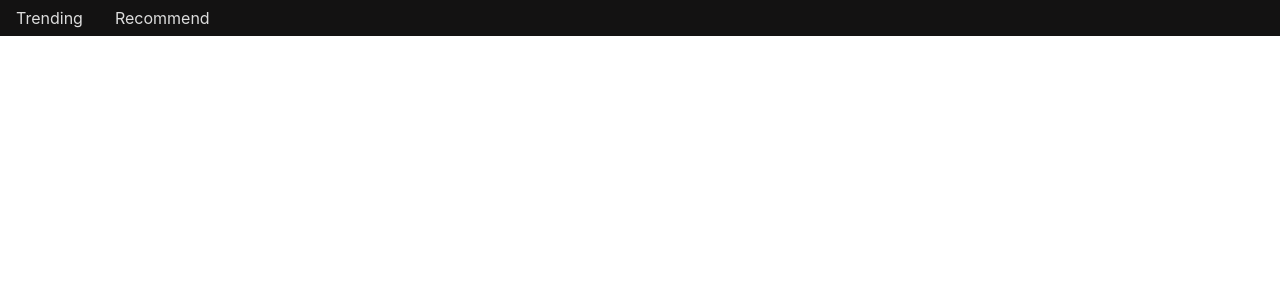
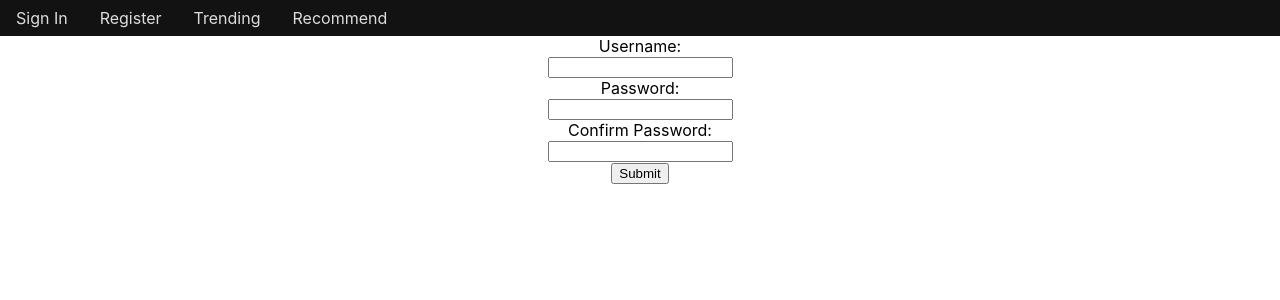
Before and after one commit to Codeworm08/Movie-Recommendation, a React (Create React App) app: page /register in a window 1280 px wide. Before the commit this address had no page. Shown: the top 300 px of the page. Built offline with nearby package versions, Linux system fonts and the light colour scheme.

Commit message:
user data attempt using contexts

```diff
--- a/src/App.js
+++ b/src/App.js
@@ -1,17 +1,37 @@
 import './App.css';
 import Recommend from './components/recommend';
+import UserContext from './UserContext';
 import Genre from './components/genre';
 import Movie from './components/movie'
 import { Link, Route, Routes } from 'react-router-dom';
+import SignIn from './components/SignIn';
+import Register from './components/Register';
+import { useContext } from 'react';
+import SignOut from './components/SignOut';
 function App() {
+  const {isLoggedIn,loggedUser}=useContext(UserContext);
   return (
     <>
       <div className='Nav'>
+      {isLoggedIn? (
+        <>
+          <Link to="/favorites">Favorites</Link>
+          <Link to="/signout">Sign Out</Link>
+        </>
+      ):(
+        <>
+          <Link to="/signin">Sign In</Link>
+          <Link to="/register">Register</Link>
+        </>
+      )}
         <Link to="/">Trending</Link>
         <Link to="/choose">Recommend</Link>
       </div>
       <div className="App">
         <Routes>
+        <Route path="/signin" element={<SignIn/>}/>
+        <Route path="/register" element={<Register/>}/>
+        <Route path="/signout" element={<SignOut/>}/>
         <Route path="/choose" element={<Genre/>}/>
         <Route path="movie/:id" element={<Movie />}/>
         <Route path="/recommendation/:genre" element={<Recommend />}/>
--- /dev/null
+++ b/src/UserContext.js
@@ -0,0 +1,81 @@
+import React, { createContext, useState, useEffect } from 'react';
+const UserContext = createContext();
+export const UserProvider = ({children}) => {
+    const [users,setUsers] = useState(()=> {
+        try {
+            const storedUsers = localStorage.getItem('users');
+            return storedUsers ? JSON.parse(storedUsers) : [];
+          } catch (error) {
+            console.error('Error parsing users data from local storage:', error);
+            return [];
+          }
+    });
+    const [isLoggedIn, setIsLoggedIn] = useState(false);
+    const [loggedUser,setUser] = useState(null);
+
+    useEffect(() => {
+        localStorage.setItem('users', JSON.stringify(users));
+      }, [users]);
+    const registerUser = (username,password) => {
+        if(users[username])
+        {
+            alert("Username already exists!.");
+            console.log(users);
+            return;
+        }
+        setUsers((prevUsers)=>({
+            ...prevUsers,
+            [username]: {
+                password,
+                favorites: []
+            },
+        }));
+        console.log(users);
+        alert("Registration Successful!");
+    };
+    const loginUser = (username, password) => {
+        if(users[username] && users[username].password === password) {
+            setIsLoggedIn(true);
+            setUser(username);
+            alert('Login successful');
+            return true;
+        }
+        else
+        {
+            setIsLoggedIn(false);
+            setUser(null);
+            console.log(users);
+            alert('Invalid Username or password');
+            return false;
+        }
+    };
+    const logoutUser = ()=> {
+        setIsLoggedIn(false);
+        setUser(null);
+        alert('Signed Out');
+    }
+    const setFavorites = (username, movieId) => {
+      setUsers((prevUsers) => {
+        const user = prevUsers[username] || {}; // Check if the user exists in prevUsers, or initialize an empty object
+        const favorites = user.favorites || []; // Retrieve the favorites array for the user, or initialize an empty array
+        const updatedUser = {
+          ...user,
+          favorites: [...favorites, movieId], // Append the movieId to the favorites array
+        };
+        const updatedUsers = {
+          ...prevUsers,
+          [username]: updatedUser, // Update the user in the users object
+        };
+        localStorage.setItem('users', JSON.stringify(updatedUsers)); // Update localStorage with the modified favorites
+        return updatedUsers;
+      });
+      };
+    const value={users,isLoggedIn,loggedUser,registerUser,loginUser,logoutUser,setFavorites};
+    return (
+        <UserContext.Provider value={value}>
+            {children}
+        </UserContext.Provider>
+    );
+
+};
+export default UserContext;
--- /dev/null
+++ b/src/components/Register.js
@@ -0,0 +1,45 @@
+import '../App.css';
+import { useContext, useState } from 'react';
+import UserContext from '../UserContext';
+function Register()
+{
+    const {registerUser} = useContext(UserContext);
+    const [name,setName]=useState('');
+    const [password,setPassword]=useState('');
+    const [confPassword , setConfPass] = useState('');
+    const handleName = (e) => {
+        setName(e.target.value);
+    }
+    const handlePassword = (e) => {
+        setPassword(e.target.value);
+    }
+    const handleConfPass = (e)=>{
+        setConfPass(e.target.value);
+      }
+    const handleSubmit = (e) => {
+        e.preventDefault();
+        if(password!==confPassword)
+        {
+            alert("Password and Confirmation do not match!");
+        }
+        else
+        {
+            registerUser(name,password);
+        }
+
+    }
+    return (
+        <div className='Form'>
+            <form className="boxGlow" onSubmit={(e)=>{handleSubmit(e)}}>
+                <label>Username:</label><br/>
+                <input type="text" value={name} required onChange={(e)=>{handleName(e)}}/><br/>
+                <label>Password:</label><br/>
+                <input type="password" value={password} minLength={6} required onChange={(e)=>{handlePassword(e)}}/><br/>
+                <label>Confirm Password:</label><br/>
+                <input type="password" minLength={6} value={confPassword} required onChange={(e)=>{handleConfPass(e)}} /><br/>
+                <input type="submit" value="Submit" />
+            </form>
+        </div>
+    );
+}
+export default Register;
--- /dev/null
+++ b/src/components/SignIn.js
@@ -0,0 +1,38 @@
+import '../App.css';
+import { useContext, useState } from 'react';
+import { useNavigate } from 'react-router-dom';
+import UserContext from '../UserContext';
+function SignIn()
+{
+    const {loginUser,isLoggedIn}=useContext(UserContext);
+    const [name,setName]=useState('');
+    const [password,setPassword]=useState('');
+    const navigate=useNavigate();
+    const handleName = (e) => {
+        setName(e.target.value);
+    }
+    const handlePassword = (e) => {
+        setPassword(e.target.value);
+    }
+    const handleSubmit = (e)=>{
+        e.preventDefault();
+        const f=loginUser(name,password);
+        console.log(isLoggedIn);
+        if(name!=='' && f){
+            console.log(name)
+            navigate("/");
+        }
+    }
+    return (
+        <div className="Form">
+            <form  className="boxGlow" onSubmit={(e)=>{handleSubmit(e)}}>
+                <label>Username:</label><br/>
+                <input type="text" value={name} required onChange={(e)=>{handleName(e)}}/><br/>
+                <label>Password:</label><br/>
+                <input type="password" value={password} required onChange={(e)=>{handlePassword(e)}}/><br/>
+                <input type="submit" value="Submit" />
+            </form>
+        </div>
+    );
+}
+export default SignIn;
--- /dev/null
+++ b/src/components/SignOut.js
@@ -0,0 +1,20 @@
+import '../App.css';
+import { useContext } from 'react';
+import { useNavigate } from 'react-router-dom';
+import UserContext from '../UserContext';
+function SignOut()
+{
+    const {logoutUser,loggedUser} = useContext(UserContext);
+    const navigate = useNavigate();
+    const handleSubmit = (e)=>{
+        logoutUser(loggedUser);
+        navigate("/");
+    }
+
+    return (
+        <>
+            <button onClick={(e)=>{handleSubmit(e)}}>Sign Out</button>
+        </>
+    );
+}
+export default SignOut
--- a/src/components/movie.js
+++ b/src/components/movie.js
@@ -1,9 +1,16 @@
 import React ,{ useEffect, useState } from "react"
 import {useParams, useNavigate } from 'react-router-dom';
+import { useContext } from 'react';
+import UserContext from '../UserContext';
 const Movie = () => {
     const [movie, setMovie] = useState()
     const {id} = useParams()
+    const {loggedUser,setFavorites} = useContext(UserContext);
     const navigate = useNavigate()
+    const addToFavorites = (movie) => {
+        setFavorites(loggedUser,movie.id);
+        alert(`${movie.original_title} has been added to your favorites!`);
+    }
     const getData = () => {
         fetch(`https://api.themoviedb.org/3/movie/${id}?api_key=4e44d9029b1270a757cddc766a1bcb63&language=en-US`)
         .then(res => res.json())
@@ -13,6 +20,7 @@ const Movie = () => {
         getData()
 
     }, [])
+
     return (
         <>
         <button onClick={() => navigate(-1)}>Go back</button>
@@ -27,6 +35,8 @@ const Movie = () => {
         Synopsis:{movie? movie.overview : ""}
         {movie && movie.homepage && <a href={movie.homepage} target="_blank" rel="noreferrer">Homepage</a>}
         {movie && movie.imdb_id && <a href={"https://www.imdb.com/title/"+movie.imdb_id} target="_blank" rel="noreferrer">IMDB</a>}
+        {/* Add to favorites button */}
+        {loggedUser?(<button onClick={addToFavorites({movie})}>Add to Favorites</button>): ""}
         </>
     );
 
--- a/src/components/recommend.js
+++ b/src/components/recommend.js
@@ -21,6 +21,7 @@ const Recommend = () =>{
           })
           .catch(err => console.error(err));
     },[])
+
     return (
         <>
             {recs.map((movie) => (
--- a/src/index.js
+++ b/src/index.js
@@ -2,14 +2,17 @@ import React from 'react';
 import ReactDOM from 'react-dom/client';
 import './index.css';
 import { BrowserRouter } from 'react-router-dom';
+import { UserProvider } from './UserContext';
 import App from './App';
 
 const root = ReactDOM.createRoot(document.getElementById('root'));
 root.render(
   <React.StrictMode>
-    <BrowserRouter>
-      <App />
-    </BrowserRouter>
+    <UserProvider>
+      <BrowserRouter>
+        <App />
+      </BrowserRouter>
+    </UserProvider>
   </React.StrictMode>
 );
 
```
